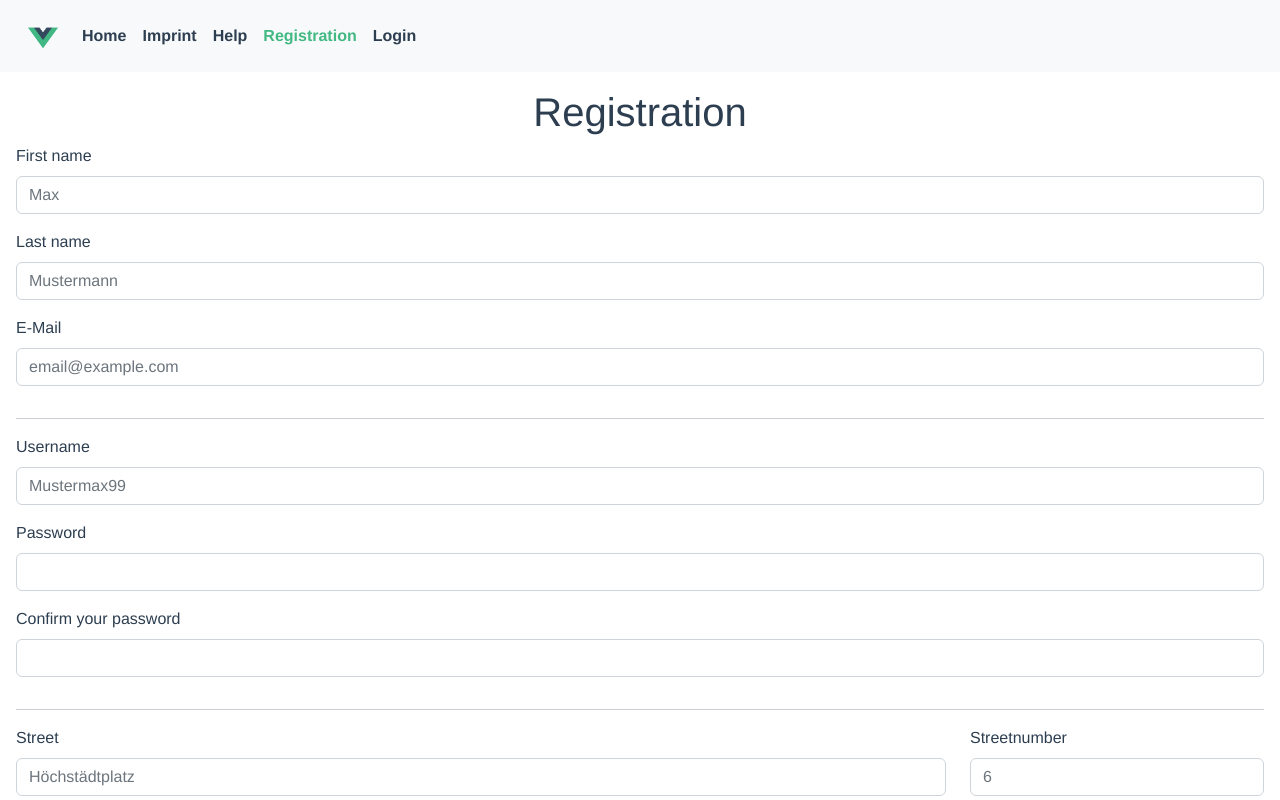
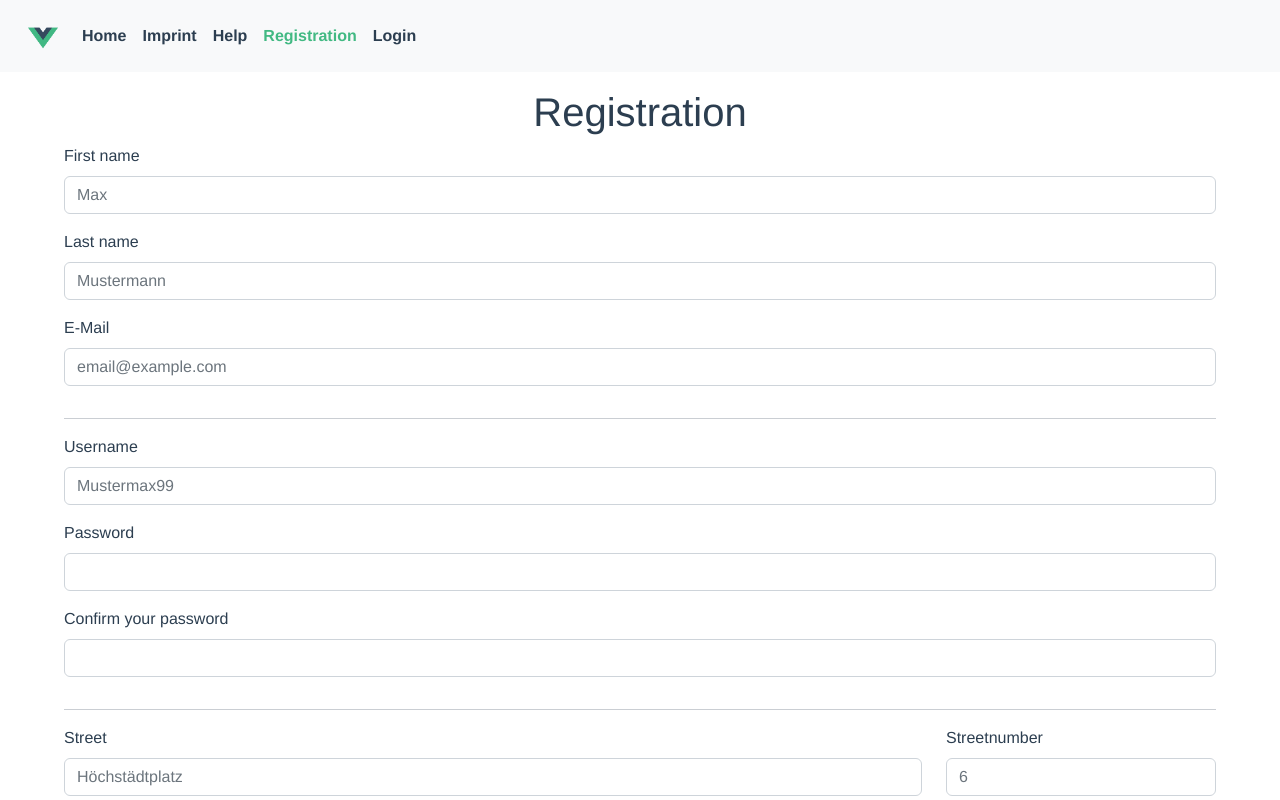
Before and after one commit to wi20b083/fweng-proj, a Vue app in the folder proj/: page /registration in a window 1280 px wide. Shown: the top 800 px of the page. Built offline with nearby package versions, Linux system fonts and the light colour scheme.

Commit message:
styling registration

```diff
--- a/proj/src/views/RegistrationView.vue
+++ b/proj/src/views/RegistrationView.vue
@@ -1,7 +1,9 @@
 <template>
   <div class="container-fluid p-3">
     <AtomHeader tag="h1" content="Registration" classname="centered"/>
-    <OrganismFormUserData />
+    <div class="ps-5 pe-5">
+      <OrganismFormUserData />
+    </div>
   </div>
 </template>
 
```
